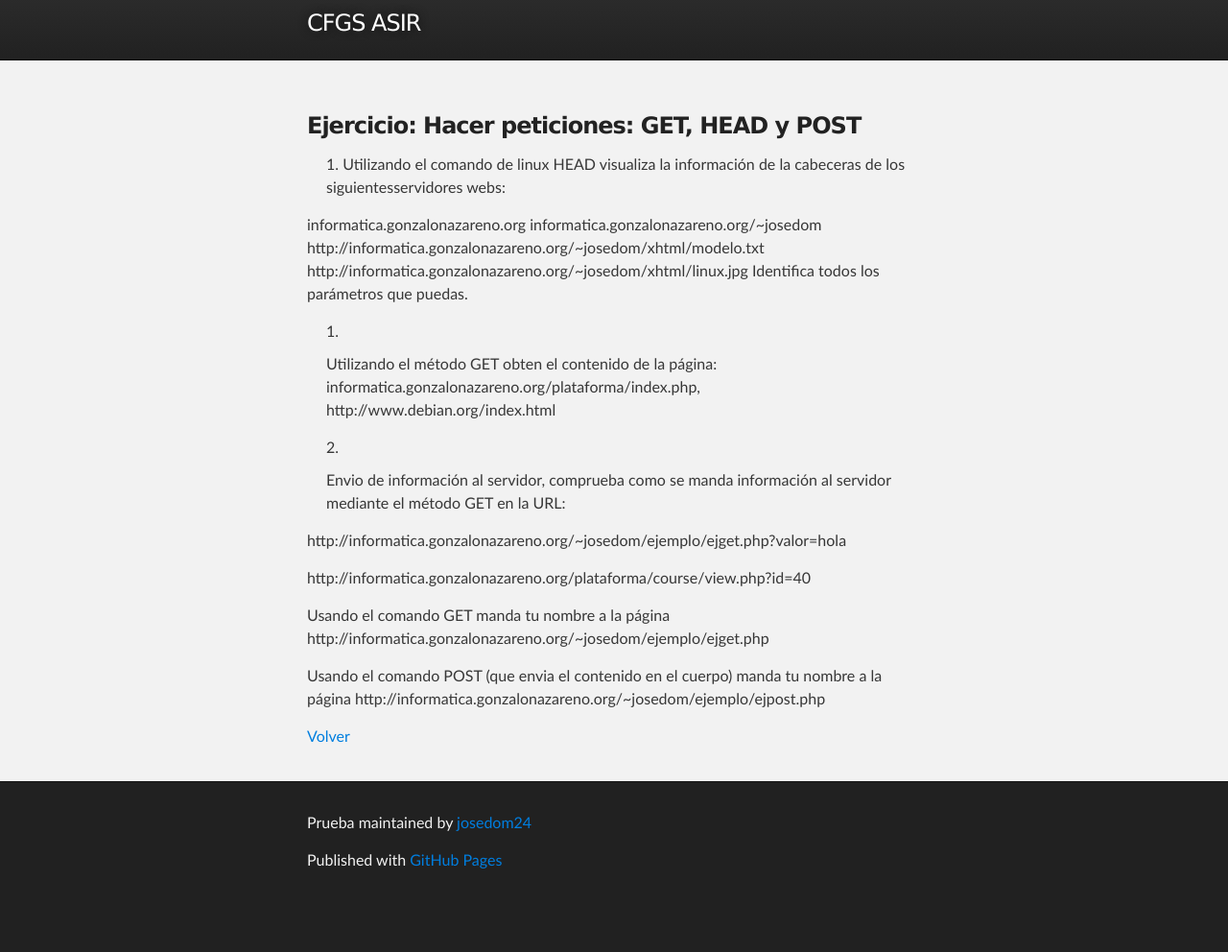
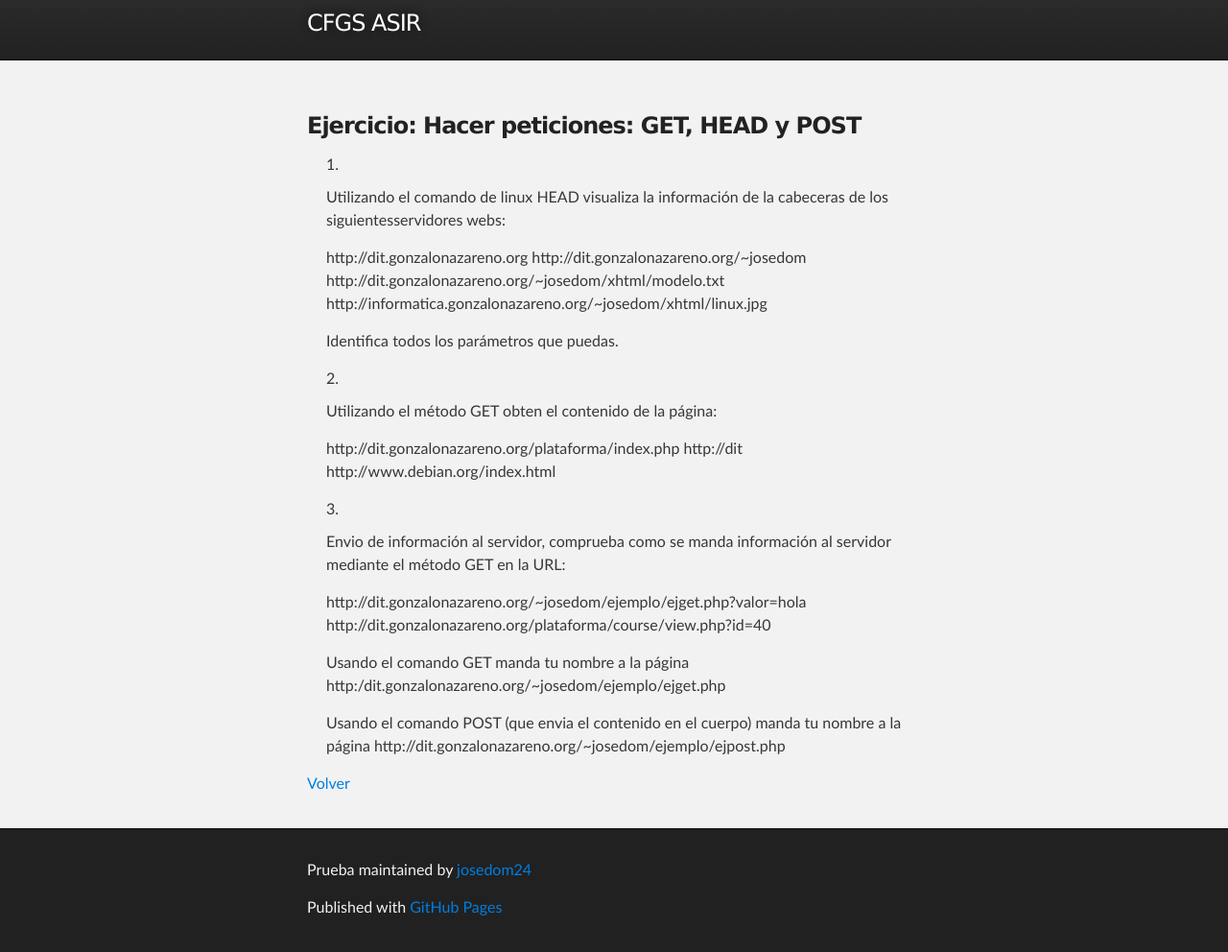
Before and after one commit to josedom24/josedom24.github.io, a Jekyll site: the page built from mod/serviciosgs/e_web_1.md, in a window 1280 px wide, cut to the strip 78-1070 px from the top of the page. Shown: the whole strip at 96% size. Built offline with Jekyll 4.4.1, drawn with Linux system fonts in a browser that asks for light colours; before the commit the page ends 1021 px from its top, so only the background shows below that.

Commit message:
ejercicio1 web

```diff
--- a/mod/serviciosgs/e_web_1.md
+++ b/mod/serviciosgs/e_web_1.md
@@ -8,23 +8,26 @@ tagline: CFGS ASIR
 
 1. Utilizando el comando de linux HEAD visualiza la información de la cabeceras de los siguientesservidores webs:
 
-informatica.gonzalonazareno.org
-informatica.gonzalonazareno.org/~josedom
-http://informatica.gonzalonazareno.org/~josedom/xhtml/modelo.txt
-http://informatica.gonzalonazareno.org/~josedom/xhtml/linux.jpg
-Identifica todos los parámetros que puedas.
+     http://dit.gonzalonazareno.org
+     http://dit.gonzalonazareno.org/~josedom
+     http://dit.gonzalonazareno.org/~josedom/xhtml/modelo.txt
+     http://informatica.gonzalonazareno.org/~josedom/xhtml/linux.jpg
 
-2. Utilizando el método GET obten el contenido de la página: informatica.gonzalonazareno.org/plataforma/index.php, http://www.debian.org/index.html
+     Identifica todos los parámetros que puedas.
+
+2. Utilizando el método GET obten el contenido de la página:
+
+     http://dit.gonzalonazareno.org/plataforma/index.php
+     http://dit http://www.debian.org/index.html
 
 3. Envio de información al servidor, comprueba como se manda información al servidor mediante el método GET en la URL:
 
-http://informatica.gonzalonazareno.org/~josedom/ejemplo/ejget.php?valor=hola
+     http://dit.gonzalonazareno.org/~josedom/ejemplo/ejget.php?valor=hola
+     http://dit.gonzalonazareno.org/plataforma/course/view.php?id=40
 
-http://informatica.gonzalonazareno.org/plataforma/course/view.php?id=40
+     Usando el comando GET manda tu nombre a la página http:/dit.gonzalonazareno.org/~josedom/ejemplo/ejget.php
 
-Usando el comando GET manda tu nombre a la página http://informatica.gonzalonazareno.org/~josedom/ejemplo/ejget.php
-
-Usando el comando POST (que envia el contenido en el cuerpo) manda tu nombre a la página http://informatica.gonzalonazareno.org/~josedom/ejemplo/ejpost.php
+     Usando el comando POST (que envia el contenido en el cuerpo) manda tu nombre a la página http://dit.gonzalonazareno.org/~josedom/ejemplo/ejpost.php
 
 
 [Volver](index)
```
Also changed, not shown: mod/serviciosgs/e_dhcp_3.md (+1 -1 lines), mod/serviciosgs/index.md (+4 -0 lines).
